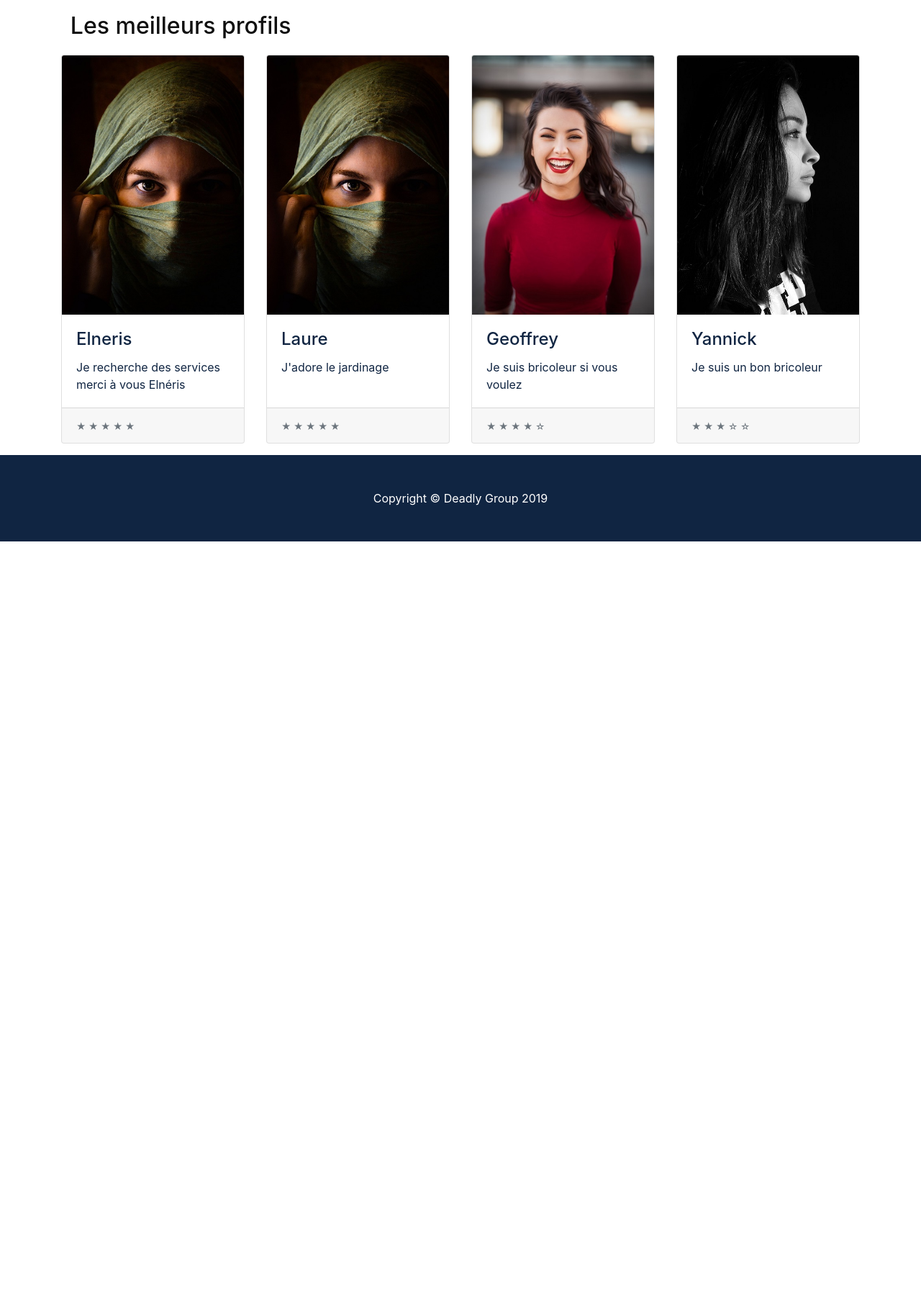
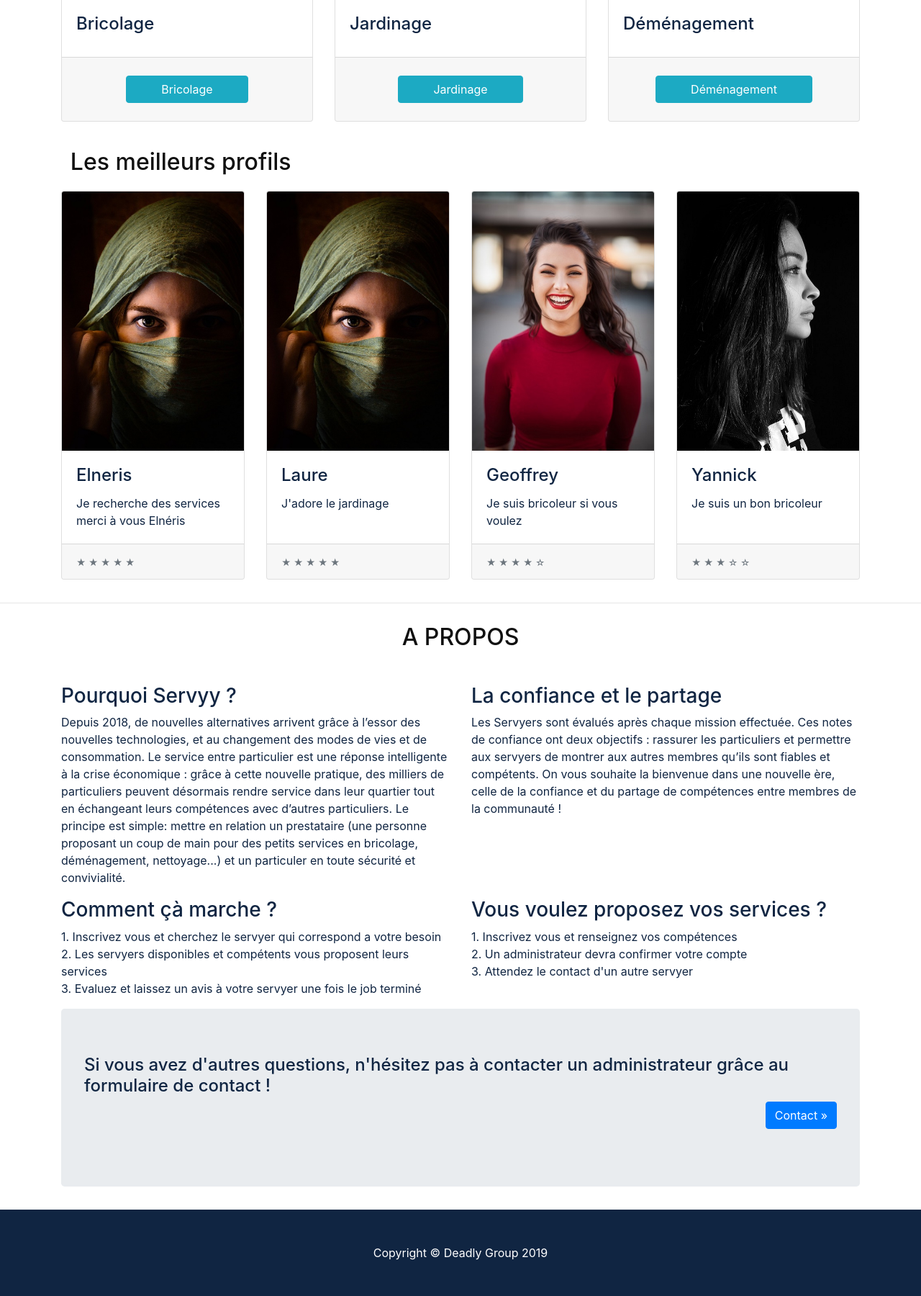
Before and after one commit to Yannick6633/WCS_Projet_2_Servyy, a PHP site: page / in a window 1280 px wide. Shown: the part 823-2623 px from the top of the page at 72% size. Before the commit the page ends 1575 px from the top, so only its background shows below. Run offline with PHP 8.4, Linux system fonts and the light colour scheme; data comes from the database, SQL or seed files in the repository; a stand-in replaces the project's code that opens the database connection; some libraries are stand-ins or nearby versions.

Commit message:
ajout texte descriptif du projet et liens

```diff
--- a/src/View/Home/index.html.twig
+++ b/src/View/Home/index.html.twig
@@ -3,13 +3,6 @@
 {% block title %}Index{% endblock %}
 
 {% block content %}
-
-    <!-- Page Content -->
-
-
-
-
-
 
 <div class="main-page container">
     <div id="carouselExampleIndicators" class="carousel slide my-4" data-ride="carousel">
@@ -47,18 +40,16 @@
 
                 <div class="col-lg-4 col-md-6 mb-4">
                     <div class="card h-100">
-                        <a href="/service/index"><img class="card-img-top"
-                                                      src="{{ service.picture }}"
-                                                      alt=""></a>
+                        <a href="/service/index/{{ service.id }}"><img class="card-img-top"
+                                                      src="/{{ service.picture }}"
+                                                      alt="{{ service.label }}"></a>
                         <div class="card-body">
                             <h4 class="card-title">
-                                <a href="#">{{ service.label }}</a>
+                                <a href="/service/index/{{ service.id }}">{{ service.label }}</a>
                             </h4>
-                            <p class="card-text">Lorem ipsum dolor sit amet, consectetur adipisicing elit. Amet
-                                numquam asatur!</p>
                         </div>
                         <div class="card-footer text-center">
-                            <button class="btn btn-blue px-5">{{ service.label }}</button>
+                            <a href="/service/index/{{ service.id }}" class="btn btn-blue px-5">{{ service.label }}</a>
                         </div>
                     </div>
                 </div>
@@ -105,6 +96,49 @@
 
         </div>
     </div>
+    <hr>
+    <div class="container">
+        <h2 class="text-center top-space">A PROPOS</h2>
+        <br>
+        <div class="row">
+            <div class="col-sm-6">
+                <h3>Pourquoi Servyy ?</h3>
+                <p>
+                    Depuis 2018, de nouvelles alternatives arrivent grâce à l’essor des nouvelles technologies, et au changement des modes de vies et de consommation.
+                    Le service entre particulier est une réponse intelligente à la crise économique : grâce à cette nouvelle pratique, des milliers de particuliers peuvent désormais rendre service dans leur quartier tout en échangeant leurs compétences avec d’autres particuliers.
+                    Le principe est simple: mettre en relation un prestataire (une personne proposant un coup de main pour des petits services en bricolage, déménagement, nettoyage...) et un particuler en toute sécurité et convivialité.
+                </p>
+            </div>
+            <div class="col-sm-6">
+                <h3>La confiance et le partage</h3>
+                <p>
+                    Les Servyers sont évalués après chaque mission effectuée. Ces notes de confiance ont deux objectifs : rassurer les particuliers et permettre aux servyers de montrer aux autres membres qu’ils sont fiables et compétents. On vous souhaite la bienvenue dans une nouvelle ère, celle de la confiance et du partage de compétences entre membres de la communauté !
+                </p>
+            </div>
+        </div>
+        <div class="row">
+            <div class="col-sm-6">
+                <h3>Comment çà marche ?</h3>
+                <p>
+                    1. Inscrivez vous et cherchez le servyer qui correspond a votre besoin <br>
+                    2. Les servyers disponibles et compétents vous proposent leurs services <br>
+                    3. Evaluez et laissez un avis à votre servyer une fois le job terminé
+                </p>
+            </div>
+            <div class="col-sm-6">
+                <h3>Vous voulez proposez vos services ?</h3>
+                <p>
+                    1. Inscrivez vous et renseignez vos compétences <br>
+                    2. Un administrateur devra confirmer votre compte <br>
+                    3. Attendez le contact d'un autre servyer
+                </p>
+            </div>
+        </div>
+        <div class="jumbotron top-space">
+            <h4>Si vous avez d'autres questions, n'hésitez pas à contacter un administrateur grâce au formulaire de contact !</h4>
+            <p class="text-right"><a class="btn btn-primary btn-large" href="/contact/index">Contact »</a></p>
+        </div>
+    </div>
 
 </div>
 {% endblock %}
```
